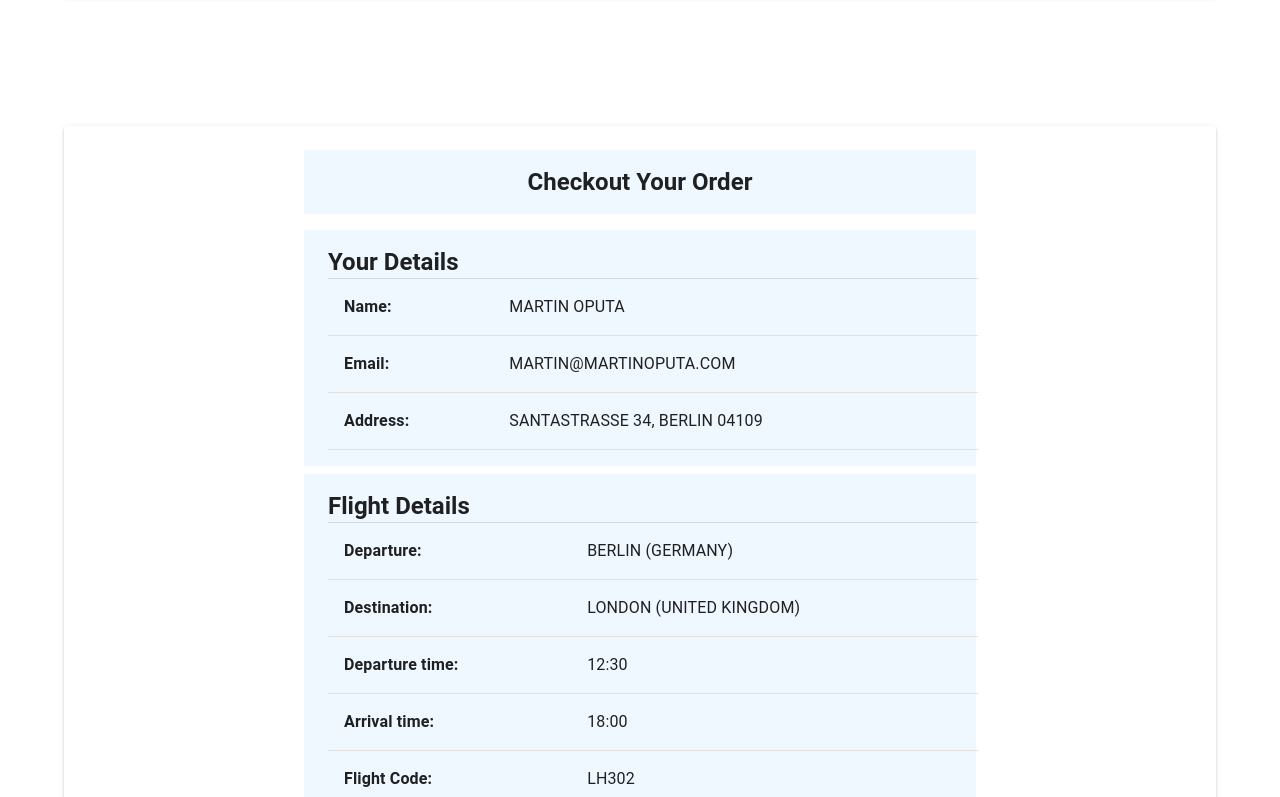
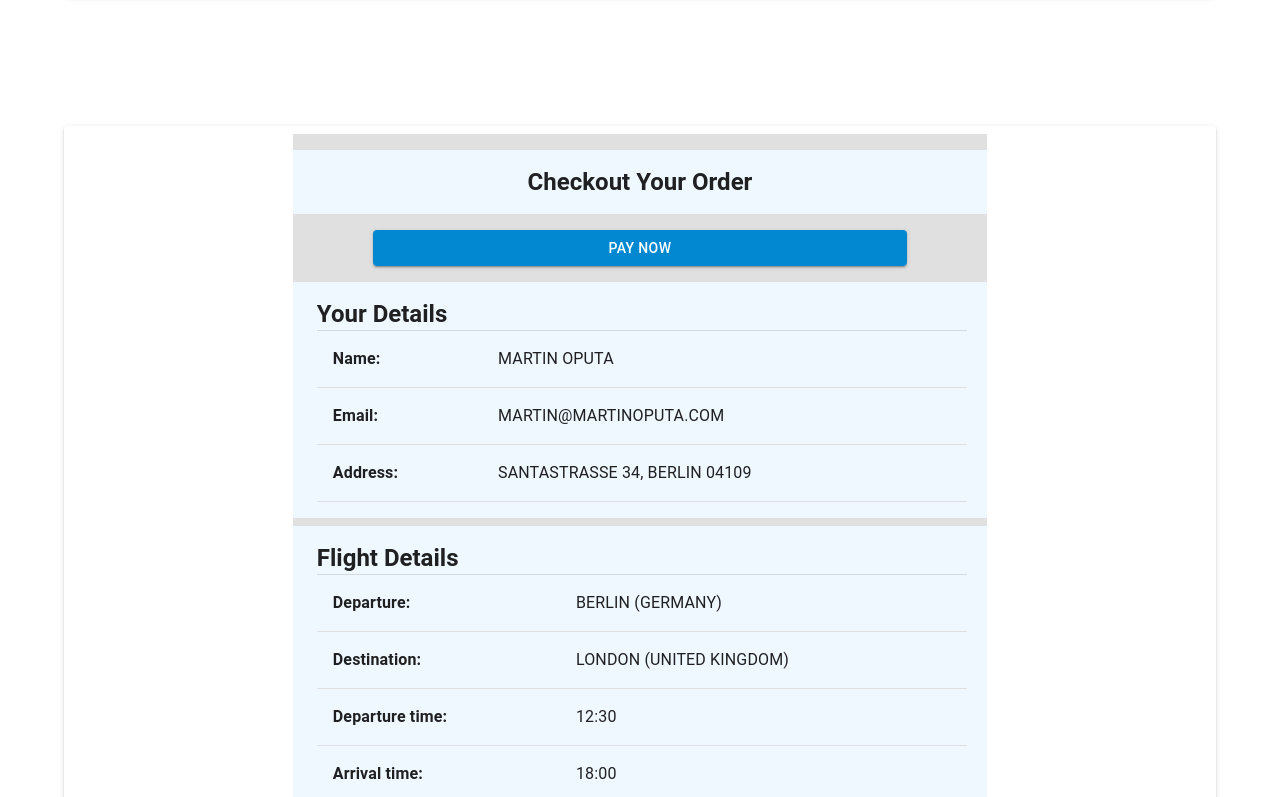
Before and after one commit to iprowriter/flight, a React (Create React App) app: page /price in a window 1280 px wide. Shown: the part 863-1660 px from the top of the page. Built offline with nearby package versions, Linux system fonts and the light colour scheme.

Commit message:
table checkout

```diff
--- a/src/components/pricingPage_components/Checkout.tsx
+++ b/src/components/pricingPage_components/Checkout.tsx
@@ -6,10 +6,6 @@ import {
   Container,
   Divider,
   Grid,
-  List,
-  ListItem,
-  ListItemIcon,
-  ListItemText,
   Table,
   TableBody,
   TableCell,
@@ -27,14 +23,15 @@ export default function Checkout() {
   return (
     <StyledContainer>
       <Paper elevation={2} sx={{ marginTop: "45px" }}>
-        <Box sx={{
-          display: 'flex',
-          justifyContent: 'center',
+        <Box
+          sx={{
+            display: "flex",
+            justifyContent: "center",
             p: 1,
             m: 1,
           }}
         >
-        <Grid  sx={{ width: '60%'}}>
+          <Grid sx={{ width: "62%", backgroundColor: "#e0e0e0" }}>
             <Grid
               container
               marginY={2}
@@ -50,6 +47,17 @@ export default function Checkout() {
             </Grid>
             <Grid
               container
+              marginY={2}
+              paddingX={10}
+              justifyContent="center"
+              alignItems="center"
+            >
+              <Button variant="contained" color="info" fullWidth>
+                PAY Now
+              </Button>
+            </Grid>
+            <Grid
+              container
               marginY={1}
               paddingX={3}
               sx={{ backgroundColor: "aliceblue" }}
@@ -59,7 +67,7 @@ export default function Checkout() {
                   <b>Your Details</b>
                 </Typography>
                 <Grid>
-              <Divider/>
+                  <Divider />
                   <TableContainer>
                     <Table sx={{ minWidth: 650 }} aria-label="simple table">
                       <TableBody>
@@ -90,7 +98,9 @@ export default function Checkout() {
                             </Typography>
                           </TableCell>
                           <TableCell>
-                          <Typography>SANTASTRASSE 34, BERLIN 04109</Typography>
+                            <Typography>
+                              SANTASTRASSE 34, BERLIN 04109
+                            </Typography>
                           </TableCell>
                         </TableRow>
                       </TableBody>
@@ -110,7 +120,7 @@ export default function Checkout() {
                   <b>Flight Details</b>
                 </Typography>
                 <Grid>
-                <Divider/>
+                  <Divider />
                   <TableContainer>
                     <Table sx={{ minWidth: 650 }} aria-label="simple table">
                       <TableBody>
```
Lines whose indentation alone changed are shown as unchanged.
